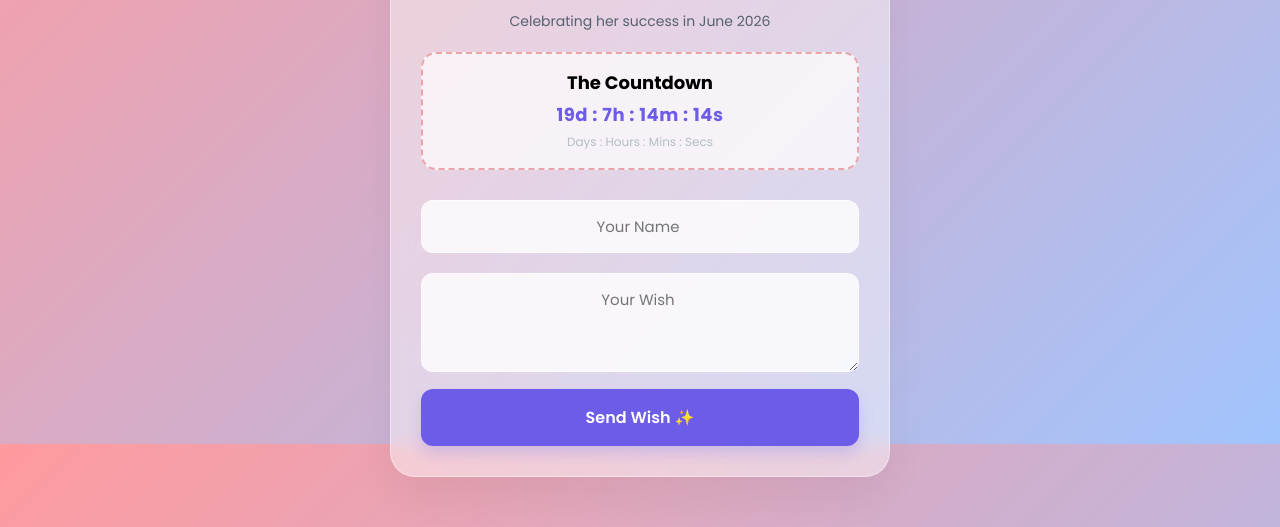
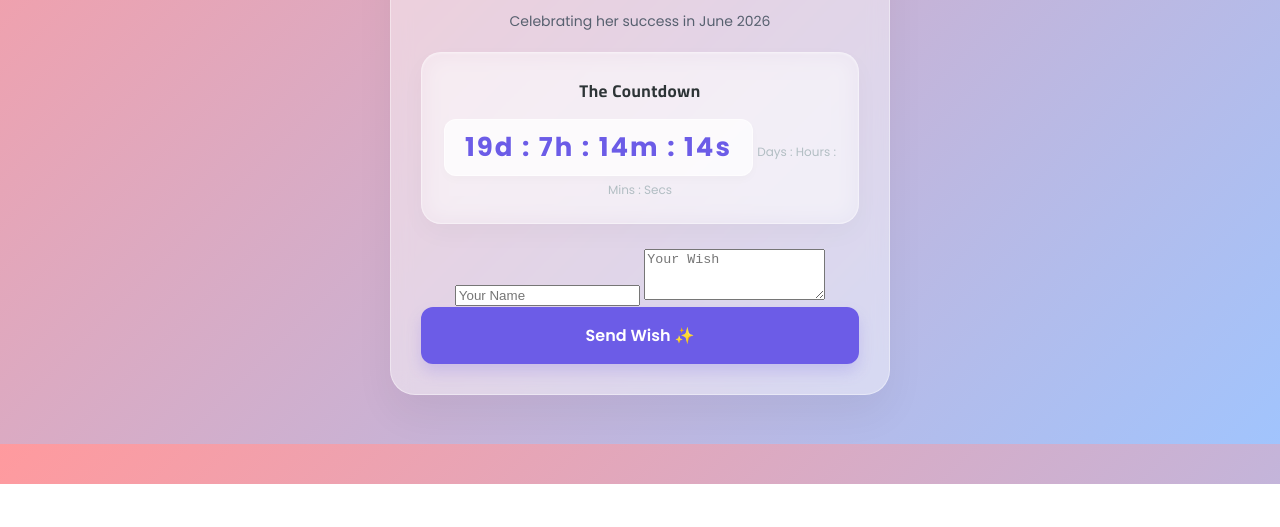
Before and after one commit to Abdulrahman-Aladawi/Ruqayya-wishes, a website: page public/index.html in a window 1280 px wide. Shown: the part 356-883 px from the top of the page. After the commit the page ends 840 px from the top, so only its background shows below. Drawn offline with Linux system fonts and the light colour scheme; no server answers.

Commit message:
change the countdown style

```diff
--- a/public/index.html
+++ b/public/index.html
@@ -50,33 +50,50 @@ body {
 h1 { color: #2d3436; margin-bottom: 5px; font-weight: 700; }
 .subtitle { color: #57606f; margin-bottom: 20px; font-size: 14px; font-weight: 400; }
 
-/* Countdown Box matching the translucent vibe */
+/* Premium Glassmorphism Countdown Container */
 .countdown-box {
-    background: rgba(255, 255, 255, 0.7);
-    border: 2px dashed rgba(214, 48, 49, 0.4);
-    padding: 15px;
-    border-radius: 15px;
-    margin-bottom: 20px;
-}
-.countdown-text { font-weight: 700; color: #6c5ce7; font-size: 18px; letter-spacing: 0.5px; }
-.arabic-text { font-weight: 700; font-size: 18px; display: block; margin-bottom: 5px; }
-
-/* Blending the input fields too */
-input, textarea {
-    width: 100%; padding: 14px; margin: 10px 0;
-    border: 1px solid rgba(255, 255, 255, 0.6);
-    background: rgba(255, 255, 255, 0.8);
-    border-radius: 12px;
-    box-sizing: border-box; font-size: 15px; text-align: center;
-    font-family: 'Poppins', 'Cairo', sans-serif;
-    transition: 0.3s;
-}
-input:focus, textarea:focus {
-    border-color: #6c5ce7;
-    outline: none;
-    background: #ffffff;
+    background: rgba(255, 255, 255, 0.25);
+    backdrop-filter: blur(12px);
+    -webkit-backdrop-filter: blur(12px);
+    border: 1px solid rgba(255, 255, 255, 0.4);
+    padding: 22px 15px;
+    border-radius: 20px;
+    margin-bottom: 25px;
+    box-shadow: 0 10px 25px rgba(0, 0, 0, 0.03),
+                inset 0 1px 2px rgba(255, 255, 255, 0.3);
+    transition: transform 0.3s ease;
 }
 
+.countdown-box:hover {
+    transform: translateY(-2px);
+}
+
+/* Beautiful Heading Style */
+.arabic-text {
+    font-family: 'Cairo', sans-serif;
+    font-weight: 700;
+    font-size: 17px;
+    color: #2d3436;
+    display: block;
+    margin-bottom: 12px;
+    letter-spacing: 0.5px;
+}
+
+/* Styling the raw JavaScript output text string */
+.countdown-text {
+    font-family: 'Poppins', sans-serif;
+    font-weight: 700;
+    font-size: 26px; /* Bigger, bolder numbers */
+    color: #6c5ce7; /* Sleek graduation purple */
+    letter-spacing: 2px; /* Gives the numbers breathing room */
+    display: inline-block;
+    background: rgba(255, 255, 255, 0.7);
+    padding: 8px 20px;
+    border-radius: 12px;
+    border: 1px solid rgba(255, 255, 255, 0.6);
+    box-shadow: 0 4px 10px rgba(0, 0, 0, 0.02);
+    text-shadow: 1px 1px 0px rgba(255, 255, 255, 0.8);
+}
 button#submit-btn {
     width: 100%; background: #6c5ce7; color: white;
     padding: 16px; border: none; border-radius: 12px;
```
